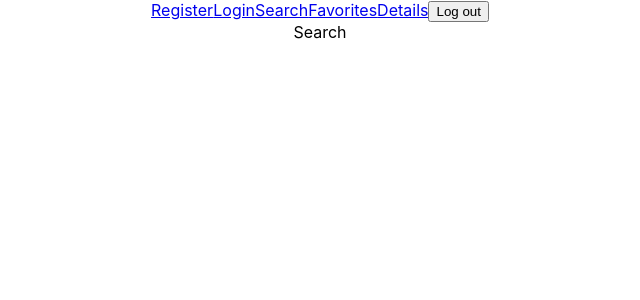
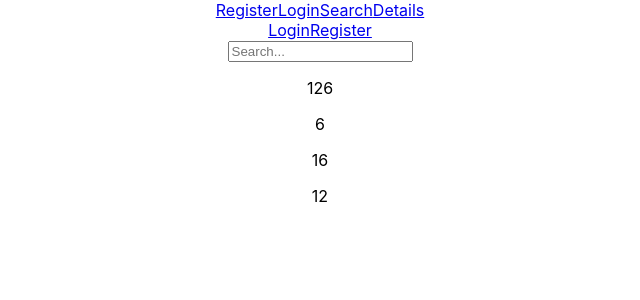
Before and after one commit to WaseMekonen/Hackaton-TeamOne, a React (Create React App) app in the folder frontend/: page /Search in a window 1280 px wide. Shown: the top 300 px of the page, without its empty margins (320-960 px from the left). Built offline with nearby package versions, Linux system fonts and the light colour scheme; no server answers.

Commit message:
checking push

```diff
--- a/frontend/src/App.js
+++ b/frontend/src/App.js
@@ -9,20 +9,32 @@ import './App.css';
 
 function App() {
   const [auth, setAuth] = useState(null);
+  const [favorites, setFavorites] = useState("");
+  const [lines, setLines] = useState([])
 
   return (
     <div className="App">
       <BrowserRouter>
-        <Link to='/Register'>Register</Link>
-        <Link to='/Login'>Login</Link>
-        <Link to='/Search'>Search</Link>
-        <Link to='/Favorites'>Favorites</Link>
-        <Link to='/Details'>Details</Link>
-        <button title='Log out' onClick={() => { setAuth(null); localStorage.clear() }}>Log out</button>
+
+        {auth ?
+          <>
+            <Link to='/Search'>Search</Link>
+            <Link to='/Favorites'>Favorites</Link>
+            <Link to='/Details'>Details</Link>
+            <button title='Log out' onClick={() => { setAuth(null); localStorage.clear() }}>Log out</button>
+          </>
+          :
+          <>
+            <Link to='/Register'>Register</Link>
+            <Link to='/Login'>Login</Link>
+            <Link to='/Search'>Search</Link>
+            <Link to='/Details'>Details</Link>
+          </>
+        }
         <Switch>
           <Route exact path="/Register" render={() => <Register setAuth={setAuth} />} />
           <Route exact path="/Login" render={() => <Login setAuth={setAuth} />} />
-          <Route exact path="/Search" render={() => <Search />} />
+          <Route exact path="/Search" render={() => <Search favorites={favorites} setFavorites={setFavorites} />} />
           <Route exact path="/Details" render={() => <Details />} />
           <Route exact path="/Favorites" render={() => <Favorites />} />
         </Switch>
--- /dev/null
+++ b/frontend/src/components/SearchLine.jsx
@@ -0,0 +1,33 @@
+import React, { useState } from 'react';
+
+export default function SearchLine({}) {
+    const [search, setSearch] = useState("")
+
+    const arr = [{ busLine: "126" }, { busLine: "6" }, { busLine: "16" }, { busLine: "12" }]
+
+    return (
+        <div>
+            <input type="text" placeholder='Search...'
+                onChange={(e) => setSearch(e.target.value)} />
+            <div>
+                {arr.filter(item => {
+                    if (search == "") {
+                        return item
+                    }
+                    else if (item.busLine.toLowerCase().includes(search.toLowerCase())) {
+                        console.log(item);
+                        return item
+                    }
+                })
+                    .map((bus, id) => {
+                        return (
+                            <div key={id}>
+                                <p>{bus.busLine}</p>
+                            </div>
+                        )
+                    })
+                }
+            </div>
+        </div>
+    )
+}
--- a/frontend/src/pages/login/Login.jsx
+++ b/frontend/src/pages/login/Login.jsx
@@ -10,7 +10,6 @@ export default function Login({ setAuth }) {
     const [password, setPassword] = useState("");
     const [errorFromServer, setErrorFromServer] = useState("");
     const [loading, setLoading] = useState(false);
-    const [isDisable, setIsDisable] = useState(false);
     const [redirectToSearch, setRedirectToSearch] = useState(false);
 
     function logIn() {
@@ -31,9 +30,12 @@ export default function Login({ setAuth }) {
             .catch(function (error) { setErrorFromServer(error); setLoading(false) })
     }
 
+    if (redirectToSearch) {
+        return <Redirect to='/Search' />
+    }
+
     return (
         <div>
-            {redirectToSearch ? <Redirect to='/Search' /> : ""}
             <h1>Sign In</h1>
             <form onSubmit={(e) => {
                 e.preventDefault();
--- a/frontend/src/pages/register/Register.jsx
+++ b/frontend/src/pages/register/Register.jsx
@@ -11,7 +11,6 @@ export default function Register({ setAuth }) {
   const [confirmPassword, setConfirmPassword] = useState("");
   const [errorFromServer, setErrorFromServer] = useState("");
   const [loading, setLoading] = useState(false);
-  const [isDisable, setIsDisable] = useState(false);
   const [redirectToSearch, setRedirectToSearch] = useState(false);
 
   function register() {
@@ -38,11 +37,12 @@ export default function Register({ setAuth }) {
       });
   };
 
+  if (redirectToSearch) {
+    return <Redirect to='/Search' />
+  }
 
   return (
     <div>
-      <div>
-        {redirectToSearch ? <Redirect to='/Search' /> : ""}
       <h1>Sign Up</h1>
       <form
         onSubmit={(e) => {
@@ -71,6 +71,5 @@ export default function Register({ setAuth }) {
         {errorFromServer ? "Error From Server" : ""}
       </p>
     </div>
-    </div>
   )
 }
--- a/frontend/src/pages/search/Search.jsx
+++ b/frontend/src/pages/search/Search.jsx
@@ -1,8 +1,49 @@
-import React from 'react'
+import axios from 'axios'
+import React, { useEffect, useState } from 'react'
+import { Link } from 'react-router-dom'
+import SearchLine from '../../components/SearchLine'
 import styles from './search.module.css'
 
-export default function Search() {
+export default function Search({ favorites, setFavorites, lines, setLines }) {
+  const [redirectToFavorites, setRedirectToFavorites] = useState(false)
+  // const arr = [{ busLine: "126" }, { busLine: "6" }, { busLine: "16" }, { busLine: "12" }]
+
+useEffect(() => {getMostActiveLines()}, [])
+
+  function getMostActiveLines() {
+    axios.get('/lines')
+      .then((response) => {
+        console.log(response); setLines(response.data);
+        // Math.floor(Math.random() * 5)
+      })
+      .catch((error) => console.log(error))
+  }
+
+// console.log(lines);
+  // function addToFavorites() {
+  //   axios.patch(`/users/localId}`,
+
+  //)
+  //   .then((response) => { console.log(response) })
+  //   .catch(error => console.log(error.response))
+  // }
+
+  if (redirectToFavorites) {
+    return <Redirect to='/Favorites' />
+  }
+
   return (
-    <div>Search</div>
+    <div>
+      <div>
+        <Link to='/Login'>Login</Link>
+        <Link to='/register'>Register</Link>
+      </div>
+      <div>
+        <SearchLine />
+      </div>
+      <div>
+        <p>{lines}</p>
+      </div>
+    </div>
   )
 }
```
Lines whose indentation alone changed are shown as unchanged.
